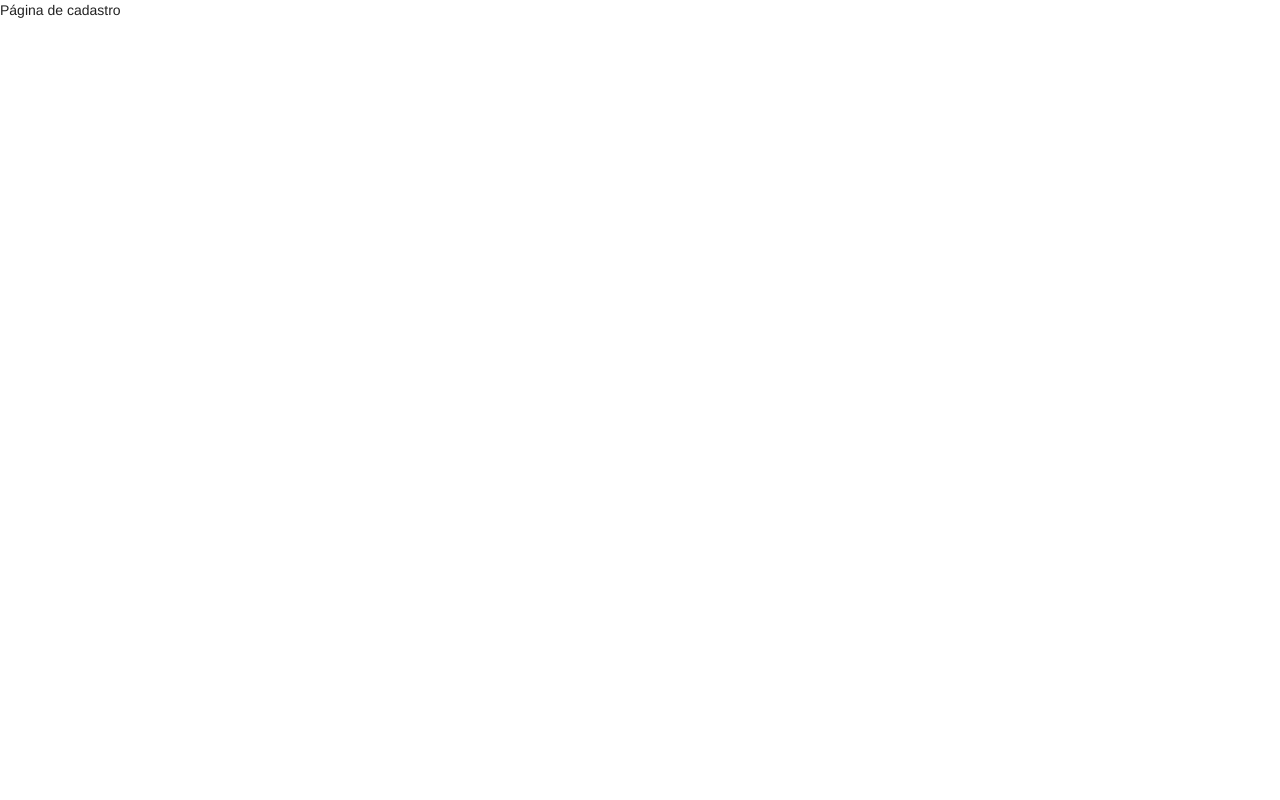
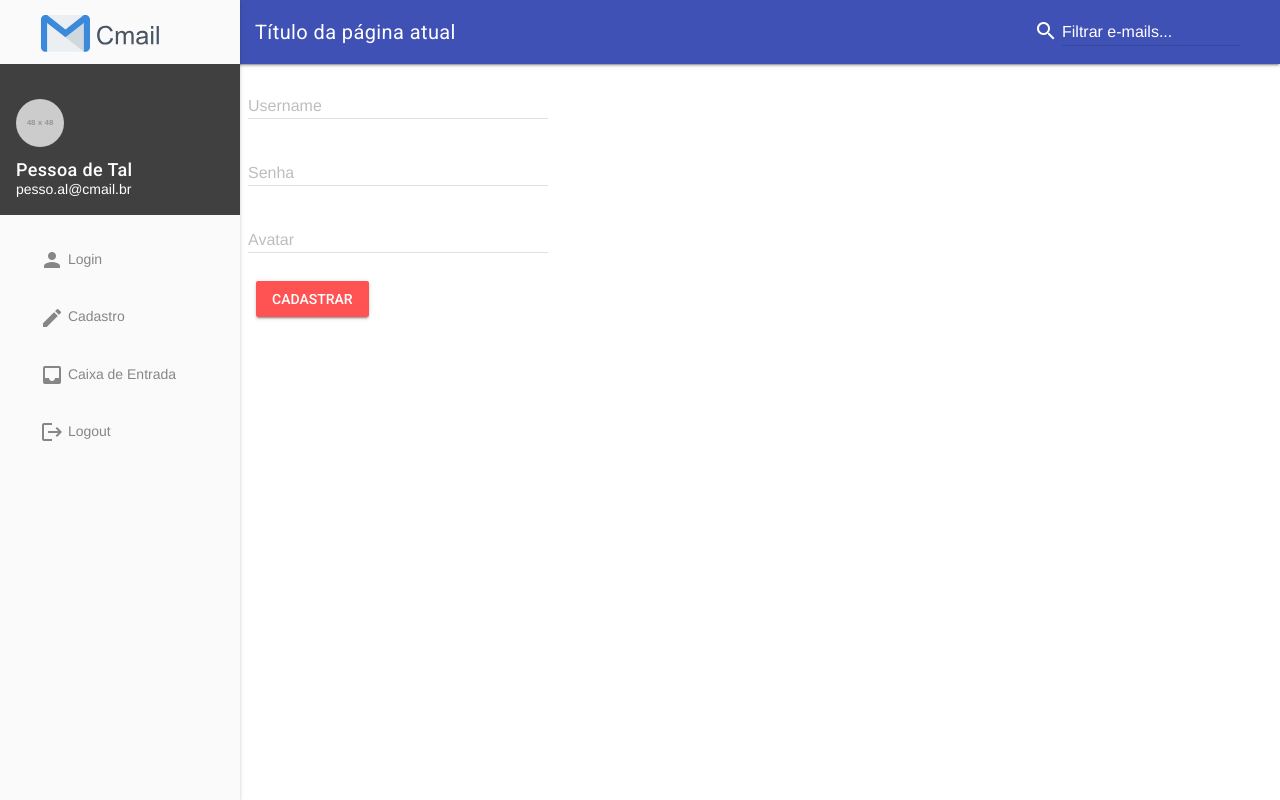
Before and after one commit to gabrielleite/cmail, an Angular app: page /cadastro in a window 1280 px wide. Built offline with nearby package versions, Linux system fonts and the light colour scheme.

Commit message:
[Exercício] Cadastro de contas - um componente para formulários mais eficiente.

```diff
--- a/src/app/app.module.ts
+++ b/src/app/app.module.ts
@@ -10,6 +10,8 @@ import { MenuComponent } from './components/menu/menu.component';
 import { InputSearchComponent } from './components/input-search/input-search.component';
 import { EmailFormComponent } from './components/email-form/email-form.component';
 import { FloatingActionButtonComponent } from './components/floating-action-button/floating-action-button.component';
+import { FormGroupComponent } from './components/form-group/form-group.component';
+import { FormFieldDirective } from './components/form-group/form-field.directive';
 import { CaixaDeEntradaComponent } from './modules/caixa-de-entrada/caixa-de-entrada.component';
 import { LoginComponent } from './modules/login/login.component';
 import { CadastroComponent } from './modules/cadastro/cadastro.component';
@@ -22,6 +24,8 @@ import { CadastroComponent } from './modules/cadastro/cadastro.component';
     InputSearchComponent,
     EmailFormComponent,
     FloatingActionButtonComponent,
+    FormGroupComponent,
+    FormFieldDirective,
     CaixaDeEntradaComponent,
     LoginComponent,
     CadastroComponent
--- /dev/null
+++ b/src/app/components/form-group/form-field.directive.ts
@@ -0,0 +1,20 @@
+import { OnInit, Directive, ElementRef } from '@angular/core';
+
+@Directive({
+    selector: '[cmailFormField]'
+})
+export class FormFieldDirective implements OnInit {
+
+    constructor(private campo: ElementRef<HTMLInputElement | HTMLTextAreaElement>) { }
+
+    ngOnInit(): void {
+        const campo = this.campo.nativeElement;
+        if (campo.name) {
+            campo.id = campo.name;
+            campo.setAttribute('placeholder', ' ');
+            campo.classList.add('mdl-textfield__input');
+        } else {
+            throw new Error("Atributo 'name' é obrigatório");
+        }
+    }
+}
--- /dev/null
+++ b/src/app/components/form-group/form-group.component.html
@@ -0,0 +1,7 @@
+<div class="cmailInputForm">
+    <div class="mdl-textfield mdl-textfield--floating-label">
+        <ng-content></ng-content>
+        <label class="mdl-textfield__label" [for]="idCampo"> {{ textoDaLabel }} </label>
+        <span class="mdl-textfield__formline"></span>
+    </div>
+</div>
--- /dev/null
+++ b/src/app/components/form-group/form-group.component.ts
@@ -0,0 +1,34 @@
+import { Component, OnInit, ElementRef } from '@angular/core';
+
+@Component({
+    selector: 'cmail-form-group',
+    templateUrl: './form-group.component.html',
+    styleUrls: [
+        'form-group.component.css'
+    ]
+})
+export class FormGroupComponent implements OnInit {
+
+    private _textoDaLabel: string = '';
+    private _idCampo: string = '';
+
+    constructor(private elemento: ElementRef<HTMLElement>) {}
+
+    ngOnInit(): void {
+        const campo = this.elemento.nativeElement.querySelector('input');
+        this._textoDaLabel = campo.name
+                                .replace(
+                                    campo.name[0],
+                                    campo.name[0].toUpperCase()
+                                );
+		this._idCampo = campo.name;
+    }
+
+    get textoDaLabel() {
+        return this._textoDaLabel;
+    }
+
+    get idCampo() {
+        return this._idCampo;
+    }
+}
--- a/src/app/modules/cadastro/cadastro.component.html
+++ b/src/app/modules/cadastro/cadastro.component.html
@@ -1 +1,38 @@
-Página de cadastro
+<div class="mdl-layout mdl-js-layout mdl-layout--fixed-drawer mdl-layout--fixed-header">
+    <cmail-header></cmail-header>
+    <main class="mdl-layout__content">
+        <div class="page-content">
+            <div class="mdl-grid">
+                <form>
+
+                    <cmail-form-group>
+                        <input required type="text" name="username"
+                            cmailFormField>
+                        <span class="mdl-textfield__error">
+                            Informar um nome de usuário é obrigatório!
+                        </span>
+                    </cmail-form-group>
+
+                    <cmail-form-group>
+                        <input required type="password" name="senha"
+                            cmailFormField>
+                        <span class="mdl-textfield__error">
+                            Informar uma senha é obrigatório!
+                        </span>
+                    </cmail-form-group>
+
+                    <cmail-form-group>
+                        <input type="text" name="avatar" cmailFormField>
+                    </cmail-form-group>
+
+                    <div class="mdl-card__actions">
+                        <button class="mdl-button mdl-js-button mdl-button--raised mdl-button--accent">
+                            Cadastrar
+                        </button>
+                    </div>
+
+                </form>
+            </div>
+        </div>
+    </main>
+</div>
```
Also changed, not shown: src/app/components/form-group/form-group.component.css (added).
